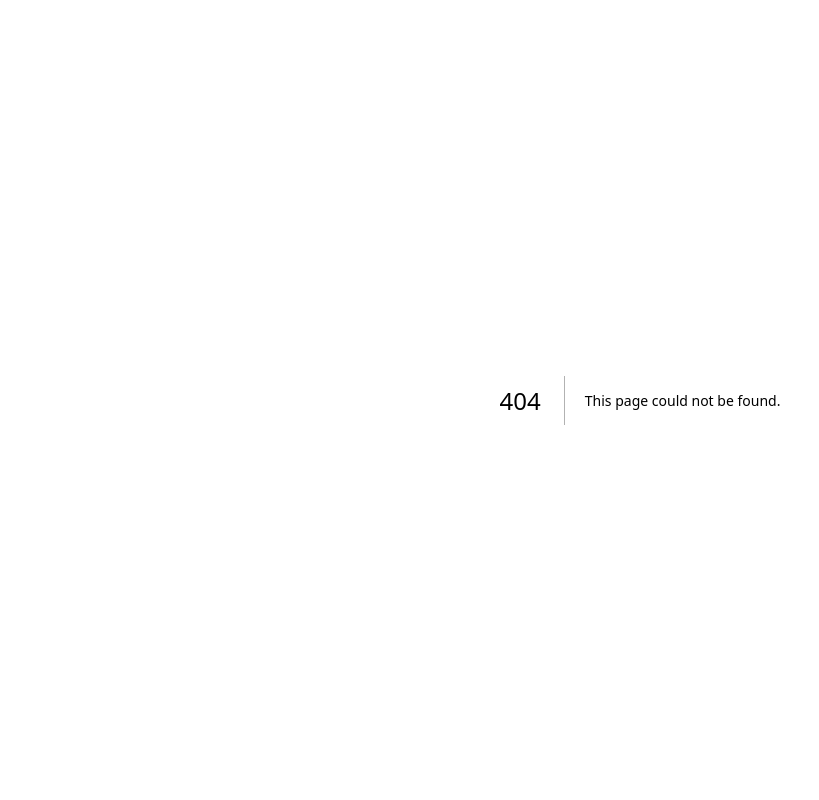
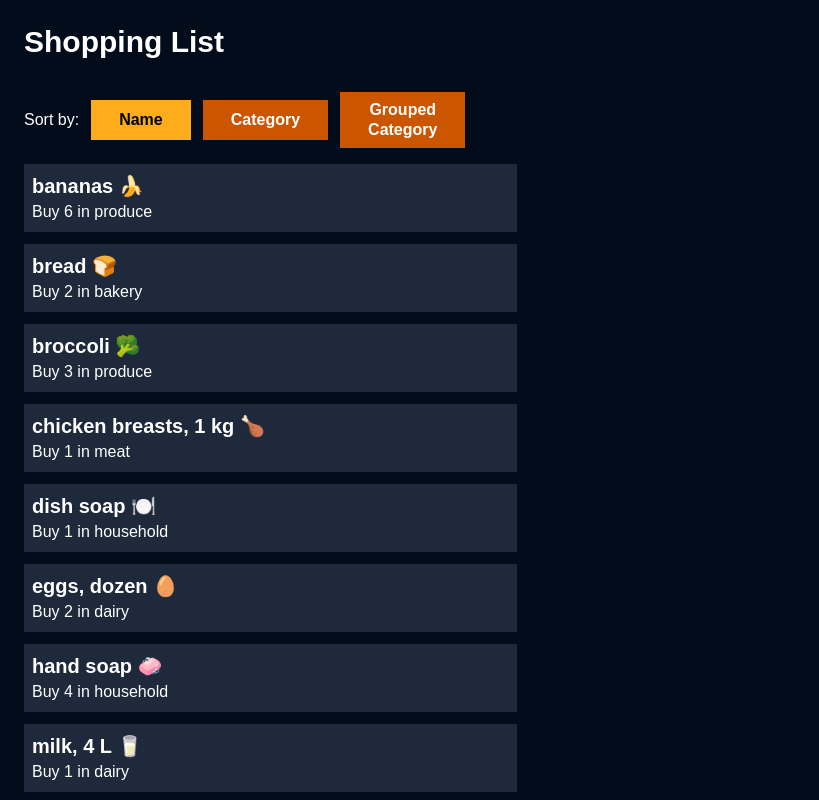
Before and after one commit to Neel0264/cprg306-assignments, a Next.js app: page /week-6 in a window 1280 px wide. Before the commit this address had no page. Shown: the top 800 px of the page, without its empty margins (0-819 px from the left). Built offline with nearby package versions, Linux system fonts and the light colour scheme.

Commit message:
Completed Week 6 shopping list: sorting, grouping, styling finalized

```diff
--- /dev/null
+++ b/app/week-6/item-list.js
@@ -0,0 +1,89 @@
+'use client';
+
+import { useState } from 'react';
+import Item from './item';
+import items from './items.json';
+
+export default function ItemList() {
+  const [sortBy, setSortBy] = useState('name');
+
+  let sortedItems = [...items];
+
+  if (sortBy === 'name') {
+    sortedItems.sort((a, b) => a.name.localeCompare(b.name));
+  } else if (sortBy === 'category') {
+    sortedItems.sort((a, b) => a.category.localeCompare(b.category));
+  }
+
+  const groupedItems = sortedItems.reduce((acc, item) => {
+    if (!acc[item.category]) acc[item.category] = [];
+    acc[item.category].push(item);
+    return acc;
+  }, {});
+
+  return (
+    <div className="text-white">
+      {/* 🛒 Heading with extra space below */}
+      <h1 className="text-3xl font-bold mb-8">Shopping List</h1>
+
+      {/* 🔘 Sort Buttons */}
+      <div className="mb-4 flex items-center gap-3">
+        <span className="text-white font-medium">Sort by:</span>
+        <button
+          onClick={() => setSortBy('name')}
+          className={`px-7 py-2 text-md font-semibold ${
+            sortBy === 'name' ? 'bg-[#FFAC1C] text-black' : 'bg-[#CC5500] text-white'
+          }`}
+        >
+          Name
+        </button>
+        <button
+          onClick={() => setSortBy('category')}
+          className={`px-7 py-2 text-md font-semibold ${
+            sortBy === 'category' ? 'bg-[#FFAC1C] text-black' : 'bg-[#CC5500] text-white'
+          }`}
+        >
+          Category
+        </button>
+        <button
+          onClick={() => setSortBy('grouped')}
+          className={`px-7 py-2 text-md font-semibold leading-tight text-center ${
+            sortBy === 'grouped' ? 'bg-[#FFAC1C] text-black' : 'bg-[#CC5500] text-white'
+          }`}
+        >
+          Grouped<br />Category
+        </button>
+      </div>
+
+      {/* 📦 Item List */}
+      <div className="space-y-3">
+        {sortBy === 'grouped' ? (
+          Object.keys(groupedItems)
+            .sort()
+            .map((category) => (
+              <div key={category}>
+                <h2 className="capitalize font-semibold text-lg mt-4 mb-2">{category}</h2>
+                {groupedItems[category].map((item) => (
+                  <Item
+                    key={item.id}
+                    name={item.name}
+                    quantity={item.quantity}
+                    category={item.category}
+                  />
+                ))}
+              </div>
+            ))
+        ) : (
+          sortedItems.map((item) => (
+            <Item
+              key={item.id}
+              name={item.name}
+              quantity={item.quantity}
+              category={item.category}
+            />
+          ))
+        )}
+      </div>
+    </div>
+  );
+}
--- /dev/null
+++ b/app/week-6/item.js
@@ -0,0 +1,8 @@
+export default function Item({ name, quantity, category }) {
+  return (
+    <div className="bg-[#1e293b] px-2 py-2 w-2/5">
+      <h3 className="font-bold text-xl">{name}</h3>
+      <p className="text-md">Buy {quantity} in {category}</p>
+    </div>
+  );
+}
--- /dev/null
+++ b/app/week-6/items.json
@@ -0,0 +1,74 @@
+[
+  {
+    "id": "1h2GJKH12gkHG31h1H",
+    "name": "milk, 4 L 🥛",
+    "quantity": 1,
+    "category": "dairy"
+  },
+  {
+    "id": "2KJH3k2j3H1k2J3K1H",
+    "name": "bread 🍞",
+    "quantity": 2,
+    "category": "bakery"
+  },
+  {
+    "id": "3h2KJH3k2j3H1k2J3",
+    "name": "eggs, dozen 🥚",
+    "quantity": 2,
+    "category": "dairy"
+  },
+  {
+    "id": "4k2J3K1H2GJKH12gk",
+    "name": "bananas 🍌",
+    "quantity": 6,
+    "category": "produce"
+  },
+  {
+    "id": "5H1h1H2KJH3k2j3H",
+    "name": "broccoli 🥦",
+    "quantity": 3,
+    "category": "produce"
+  },
+  {
+    "id": "6H1k2J3K1H2GJKH1",
+    "name": "chicken breasts, 1 kg 🍗",
+    "quantity": 1,
+    "category": "meat"
+  },
+  {
+    "id": "7gkHG31h1H2KJH3k",
+    "name": "pasta sauce 🍝",
+    "quantity": 3,
+    "category": "canned goods"
+  },
+  {
+    "id": "8j3H1k2J3K1H2GJK",
+    "name": "spaghetti, 454 g 🍝",
+    "quantity": 2,
+    "category": "dry goods"
+  },
+  {
+    "id": "9H12gkHG31h1H2KJ",
+    "name": "toilet paper, 12 pack 🧻",
+    "quantity": 1,
+    "category": "household"
+  },
+  {
+    "id": "10H3k2j3H1k2J3K1",
+    "name": "paper towels, 6 pack",
+    "quantity": 1,
+    "category": "household"
+  },
+  {
+    "id": "11k2J3K1H2GJKH12",
+    "name": "dish soap 🍽️",
+    "quantity": 1,
+    "category": "household"
+  },
+  {
+    "id": "12GJKH12gkHG31h1",
+    "name": "hand soap 🧼",
+    "quantity": 4,
+    "category": "household"
+  }
+]
--- /dev/null
+++ b/app/week-6/page.js
@@ -0,0 +1,9 @@
+import ItemList from './item-list';
+
+export default function Page() {
+  return (
+    <main className="bg-[#020c1b] min-h-screen p-6">
+      <ItemList />
+    </main>
+  );
+}
```
